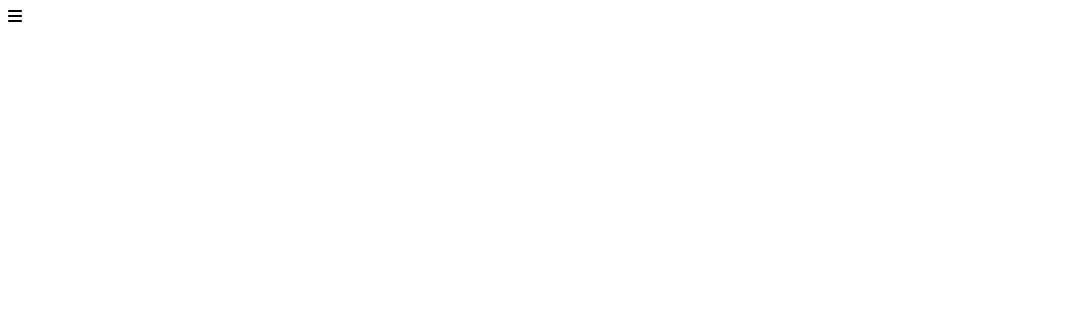
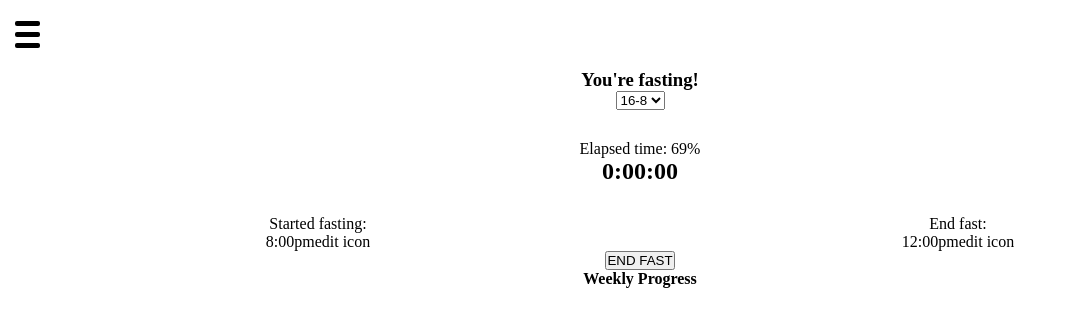
Before and after one commit to nick75mowbray/fasting_tracker, a plain HTML site: page index.html in a window 1280 px wide. Shown: the whole page, without its empty margins (0-1069 px from the left). Drawn offline with nearby package versions, Linux system fonts and the light colour scheme.

Commit message:
update index/ css with basic html elements

```diff
--- a/index.html
+++ b/index.html
@@ -3,31 +3,78 @@
 <head>
     <meta charset="UTF-8">
     <meta name="viewport" content="width=device-width, initial-scale=1.0">
+    <script src="https://use.fontawesome.com/e6f98328ec.js"></script>
     <title>Fasting tracker</title>
-    <script src="https://use.fontawesome.com/e295a71128.js"></script>
-    <link rel="stylesheet" type="style/css" href="style.css">
+    <link rel="stylesheet" type="text/css" href="style.css">
 </head>
 <body>
     <!-- hamburger menu / side pop up -->
     <nav id="menu">
         <div id="side-pop-up">
             <!-- hamburger icon -->
-            <i class="fas fa-bars" onclick="menu()"></i>
-            <div class="menu-container" style="display: none;">
-                <div class="close" style="display: none;">
-                    <i class="fas fa-times"></i>
+            <div id="hamburger">
+                <div class="bar"></div>
+                <div class="bar"></div>
+                <div class="bar"></div>
+            </div>
+            <div id="menu-container" style="display: none;">
+                <div id="close">
+                    <h3 id="close-icon">X</h3>
                     <p>close</p>
                 </div>
                 <ul id="menu-list">
-                    <li id="timer-li">Fasting timer</li>
+                    <li id="timer-li" class="menu-li">Fasting timer</li>
                     <hr class="line">
-                    <li id="BMI-li">BMI calculator</li>
+                    <li id="BMI-li" class="menu-li">BMI calculator</li>
                     <hr class="line">
-                    <li id="calorie-li">Calorie calculator</li>
+                    <li id="calorie-li" class="menu-li">Calorie calculator</li>
                 </ul>
             </div>
         </div>
+<main>
+    <div id="fasting-type">
+        <h3 id="fasting-state-message">You're fasting!</h3>
+        <select id="type-selector">
+            <option value="16-8" name="16-8">16-8</option>
+            <option value="16-8" name="16-8">16-8</option>
+            <option value="16-8" name="16-8">16-8</option>
+        </select>
+    </div>
 
+    <div id="timer">
+        <div id="timer-display">
+            <p id="elapsed-time">Elapsed time: 69%</p>
+            <h1 id="digits-display">0:00:00</h1>
+        </div>
+    </div>
+
+    <div id="start-finish-times">
+
+        <div id="start-container">
+            <p class="start-finish" id="started">Started fasting:</p>
+            <div class="edit-time-container">
+                <p class="time" id="time-started">8:00pm</p>
+                <p>edit icon</p>
+            </div>
+        </div>
+
+        <div id="end-container">
+            <p class="start-finish" id="ended">End fast:</p>
+            <div class="edit-time-container">
+                <p class="time" id="time-ended">12:00pm</p>
+                <p>edit icon</p>
+            </div>
+        </div>
+    </div>
+
+    <!-- button -->
+    <button id="start-end-btn">END FAST</button>
+
+    <!-- progress graph -->
+    <div id="weekly-progress-container">
+        <h4>Weekly Progress</h4>
+    </div>
+</main>
     </nav>
     <script
   src="https://code.jquery.com/jquery-3.5.1.js"
--- a/javascript.js
+++ b/javascript.js
@@ -1,10 +1,17 @@
 $(document).ready(function(){
-    function menu(){
+    console.log("js file working");
+
+    // open hamburger menu
+    $('#hamburger').on("click", function(){
         $('#menu-container').css('display', 'block');
-        $('.close').css('display', 'flex')
-    };
+        $('#hamburger').css('display', 'none');
+    });
 
-
+    //close hamburger menu
+    $('#close').on("click", function(){
+        $('#menu-container').css('display', 'none');
+        $('#hamburger').css('display', 'block');
+    });
 
 
 
--- a/style.css
+++ b/style.css
@@ -1,5 +1,61 @@
+* {
+    padding: 0;
+    margin: 0;
+}
 /* side menu */
-.close {
+#menu {
+    position: fixed;
+}
+#close {
     display: flex;
     justify-content: flex-end;
 }
+div.bar {
+        width: 25px;
+        height: 5px;
+        background-color: black;
+        margin: 6px 0;
+        border-radius: 2px;
+}
+#menu-container {
+    width: 80vw;
+    max-width: 400px;
+    box-shadow: 0 0 10px #cccccc;
+    height: 100vh;
+    padding: 20px;
+}
+ul {
+    list-style: none;
+}
+li.menu-li {
+    margin: 10px 0;
+}
+#hamburger {
+    padding: 15px;
+}
+#close-icon {
+    margin-right: 15px;
+}
+/* main */
+main {
+    text-align: center;
+}
+/* message / type of fast selector */
+#fasting-type {
+    width: 100vw;
+    margin: auto;
+    text-align: center;
+}
+/* timer display */
+#timer {
+    margin: 30px;
+}
+/* start and finish times */
+#start-finish-times {
+    display: flex;
+    justify-content: space-around;
+}
+.edit-time-container {
+    display: flex;
+    justify-content: space-between;
+}
```
